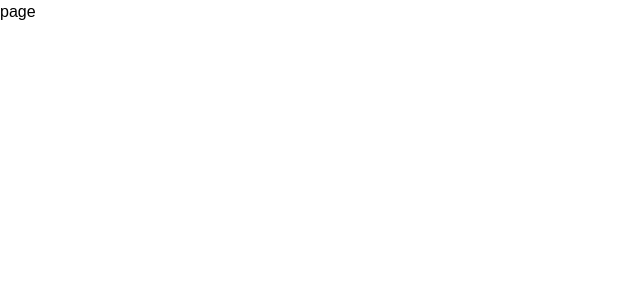
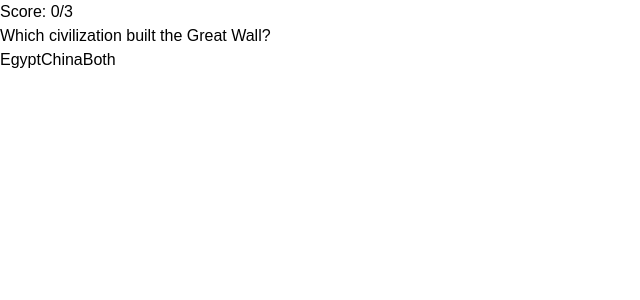
Before and after one commit to YxngXi1/chinaegyptgame, a Next.js app: page /game in a window 1280 px wide. Shown: the top 300 px of the page, without its empty margins (0-640 px from the left). Built offline with nearby package versions, Linux system fonts and the light colour scheme.

Commit message:
basic logic done

```diff
--- a/app/game/page.tsx
+++ b/app/game/page.tsx
@@ -1,9 +1,44 @@
-import React from 'react'
+'use client'
 
-const page = () => {
+import { useState } from 'react';
+import questions from '@/utils/questions';
+
+const QuizGame = () => {
+  const [currentQuestionIndex, setCurrentQuestionIndex] = useState(0);
+  const [score, setScore] = useState(0);
+  const [showResult, setShowResult] = useState(false);
+
+  const handleAnswer = (selectedOption: string) => {
+    if (selectedOption === questions[currentQuestionIndex].answer) {
+      setScore(score + 1);
+    }
+    const nextQuestionIndex = currentQuestionIndex + 1;
+    if (nextQuestionIndex < questions.length) {
+      setCurrentQuestionIndex(nextQuestionIndex);
+    } else {
+      setShowResult(true);
+    }
+  };
+
   return (
-    <div>page</div>
-  )
-}
+    <div>
+      <h2>Score: {score}/{questions.length}</h2>
+      {!showResult ? (
+        <div>
+          <h2>{questions[currentQuestionIndex].question}</h2>
+          {questions[currentQuestionIndex].options.map((option) => (
+            <button key={option} onClick={() => handleAnswer(option)}>
+              {option}
+            </button>
+          ))}
+        </div>
+      ) : (
+        <div>
+          <h2>Your Final Score: {score}/{questions.length}</h2>
+        </div>
+      )}
+    </div>
+  );
+};
 
-export default page
+export default QuizGame;
--- a/package.json
+++ b/package.json
@@ -10,6 +10,7 @@
   },
   "dependencies": {
     "aos": "^2.3.4",
+    "gsap": "^3.12.5",
     "next": "15.1.4",
     "react": "^19.0.0",
     "react-dom": "^19.0.0"
--- /dev/null
+++ b/utils/questions.js
@@ -0,0 +1,20 @@
+// utils/questions.js
+const questions = [
+    {
+      question: "Which civilization built the Great Wall?",
+      options: ["Egypt", "China", "Both"],
+      answer: "China",
+    },
+    {
+      question: "Which civilization had the Pharaohs?",
+      options: ["Egypt", "China", "Both"],
+      answer: "Egypt",
+    },
+    {
+      question: "Which civilizations had ancient pyramids?",
+      options: ["Egypt", "China", "Both"],
+      answer: "Both",
+    },
+  ];
+
+  export default questions;
```
Also changed, not shown: 1 other file (tests, documents, lock files or other folders).
